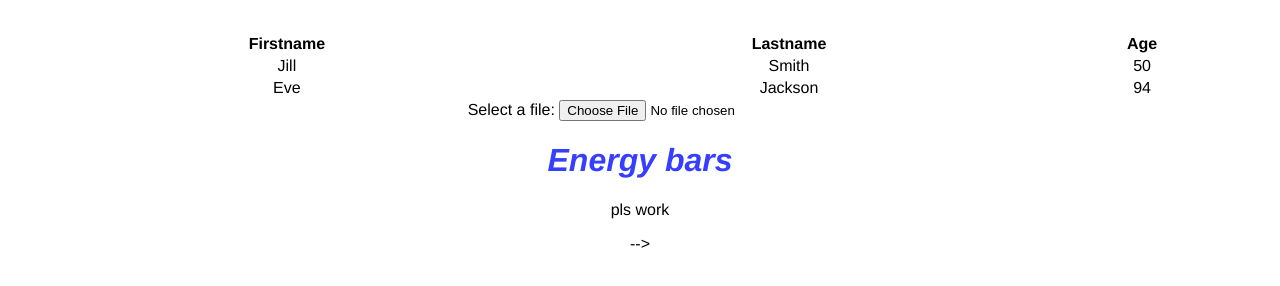
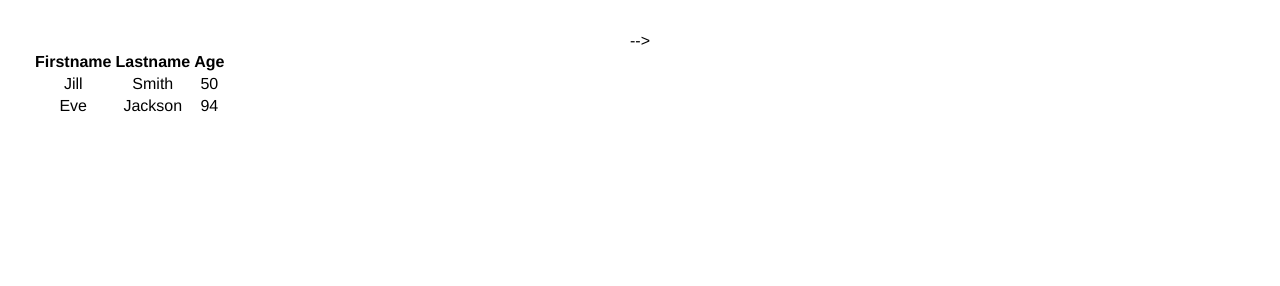
Before and after one commit to af223/EnergyBarCalendar, a plain HTML site: page index.html in a window 1280 px wide. Drawn offline with Linux system fonts and the light colour scheme.

Commit message:
Update index.html

```diff
--- a/index.html
+++ b/index.html
@@ -5,7 +5,8 @@
   </head>
   <body>
 
-    <table style="width:100%">
+    <! <table style="width:100%"> -->
+    <table style>
       <tr>
         <th>Firstname</th>
         <th>Lastname</th>
@@ -23,12 +24,5 @@
       </tr>
   </table>
 
-    <! <label for="myfile">Select a file:</label>
-    <input type="file" id="myfile" name="myfile">
-
-    <h1>Energy bars</h1>
-
-    <p> pls work </p> -->
-
   </body>
 </html>
```
